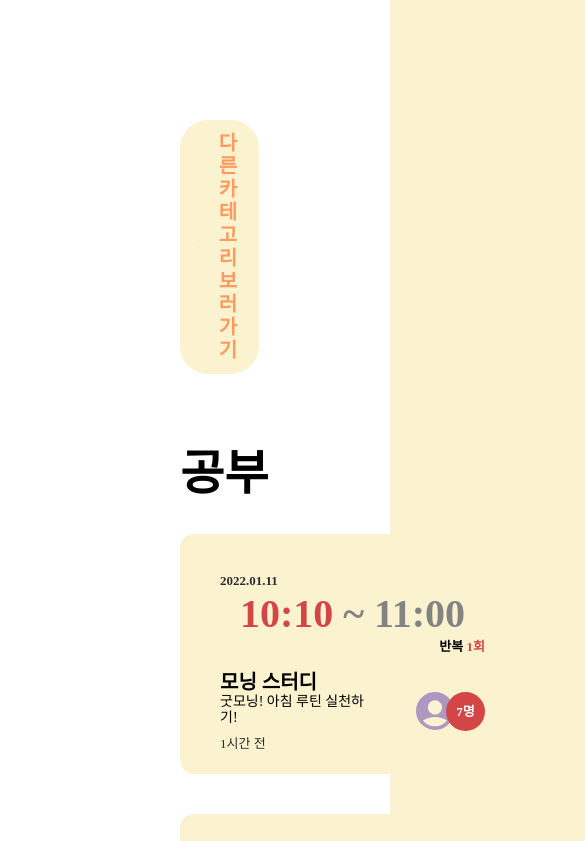
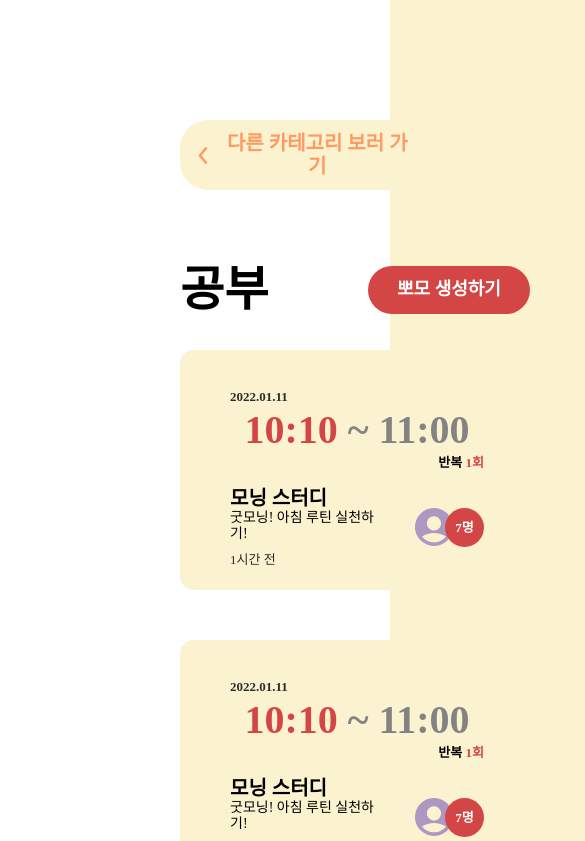
Before and after one commit to prgrms-fe-devcourse/FEDC3_POMO_DY, a Next.js app: page /post/1 in a window 390 px wide. Shown: the top 841 px of the page, 585 px wide, since content can reach past the window. Built offline with nearby package versions, Linux system fonts and the light colour scheme; a web font is replaced by a local one.

Commit message:
fix: css 반응형 고려

```diff
--- a/components/posts/PostCard.tsx
+++ b/components/posts/PostCard.tsx
@@ -3,9 +3,9 @@ import { COLORS } from 'styles/colors';
 import ProfileIcon from '@public/icons/profile-purple.svg';
 
 const CardContainer = styled.div`
-  width: 345px;
+  min-width: 354px;
   height: 240px;
-  padding: 40px;
+  padding: 40px 50px;
   background: ${COLORS.sub_yellow};
   border-radius: 14px;
   display: flex;
--- a/pages/post/[categoryId].tsx
+++ b/pages/post/[categoryId].tsx
@@ -20,6 +20,7 @@ const PrevButton = styled.button`
   align-items: center;
   gap: 15px;
   margin-bottom: 40px;
+  min-width: 250px;
   cursor: pointer;
 
   transition: all 0.2s ease-in-out;
@@ -33,12 +34,13 @@ const MainHeader = styled.div`
   display: flex;
   align-items: center;
   justify-content: space-between;
-  min-width: 1115px;
+  min-width: 350px;
 `;
 const CategoryTitle = styled.h1`
   font-weight: 700;
   font-size: 48px;
   flex-grow: 1;
+  white-space: nowrap;
 `;
 
 const CreateButton = styled.button`
@@ -50,6 +52,7 @@ const CreateButton = styled.button`
   height: 48px;
   color: #ffffff;
   cursor: pointer;
+  min-width: 162px;
 
   transition: all 0.2s ease-in-out;
   &:hover {
@@ -59,10 +62,10 @@ const CreateButton = styled.button`
 `;
 
 const PostCardList = styled.div`
-  display: grid;
-  justify-items: center;
-  grid-template-columns: repeat(3, 1fr);
-  gap: 40px;
+  margin: 0 auto;
+  display: flex;
+  flex-wrap: wrap;
+  gap: 50px;
 `;
 
 export default function post() {
```
